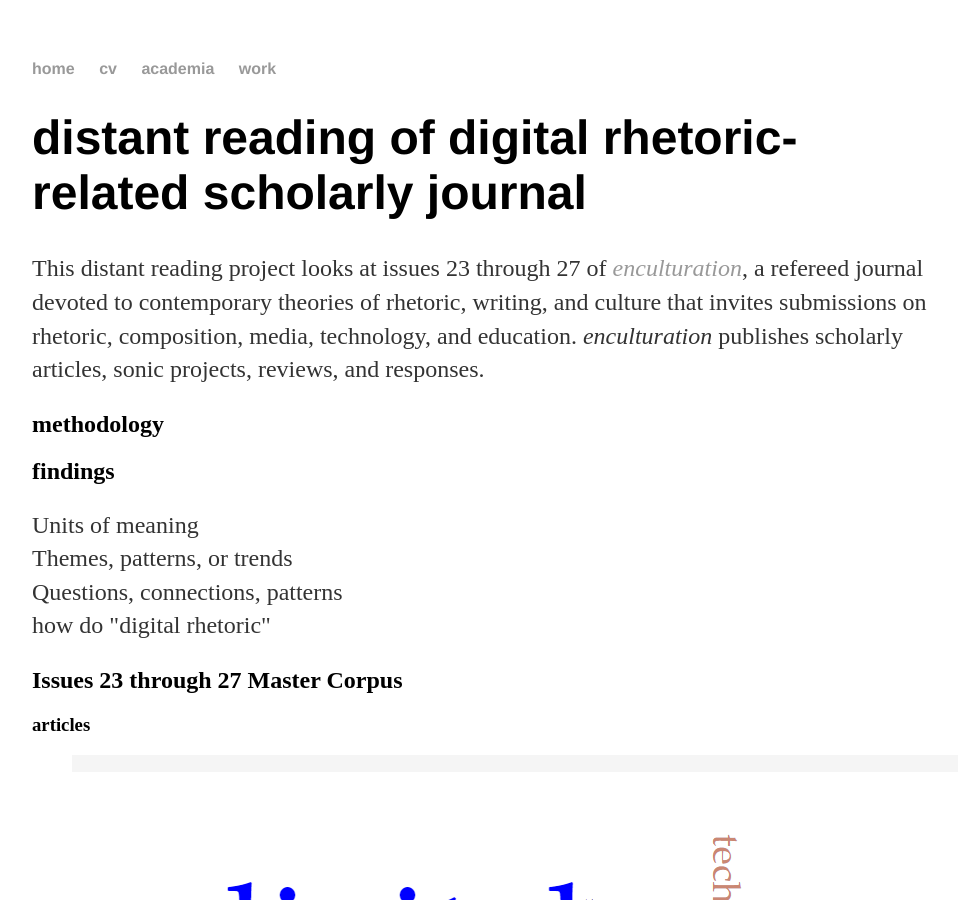
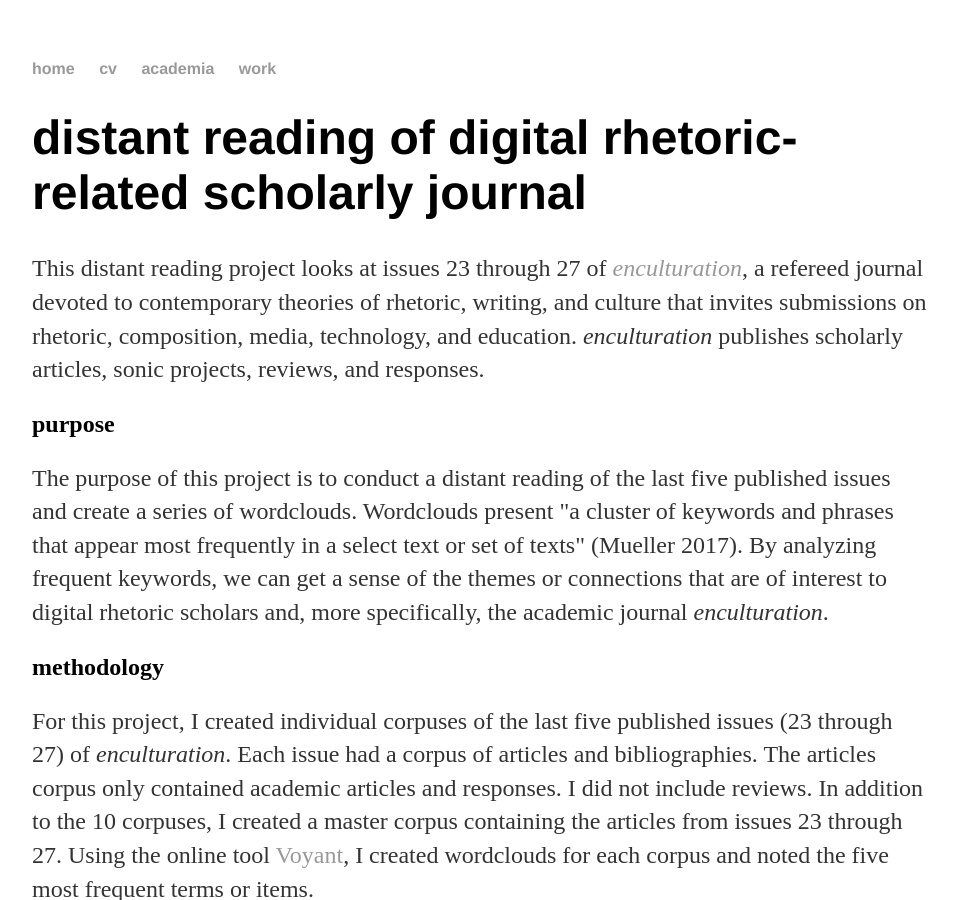
Before and after one commit to sydneyspangler/sydneyspangler.github.io, a Jekyll site: the page built from distant-reading-project/index.html, in a window 1280 px wide and 900 px high. Shown: the whole window, without its empty margins (160-1118 px from the left). Built offline with Jekyll 4.4.1, drawn with Linux system fonts in a browser that asks for light colours.

Commit message:
Update index.html

```diff
--- a/distant-reading-project/index.html
+++ b/distant-reading-project/index.html
@@ -5,7 +5,10 @@
 <div class="blurb">
 	<h1>distant reading of digital rhetoric-related scholarly journal</h1>
   	<p>This distant reading project looks at issues 23 through 27 of <a href="http://enculturation.net/"><i>enculturation</i></a>, a refereed journal devoted to contemporary theories of rhetoric, writing, and culture that invites submissions on rhetoric, composition, media, technology, and education. <i>enculturation</i> publishes scholarly articles, sonic projects, reviews, and responses.</p>
+	<h2>purpose</h2>
+	<p>The purpose of this project is to conduct a distant reading of the last five published issues and create a series of wordclouds. Wordclouds present "a cluster of keywords and phrases that appear most frequently in a select text or set of texts" (Mueller 2017). By analyzing frequent keywords, we can get a sense of the themes or connections that are of interest to digital rhetoric scholars and, more specifically, the academic journal <i>enculturation</i>.
 	<h2>methodology</h2>
+	<p>For this project, I created individual corpuses of the last five published issues (23 through 27) of <i>enculturation</i>. Each issue had a corpus of articles and bibliographies. The articles corpus only contained academic articles and responses. I did not include reviews. In addition to the 10 corpuses, I created a master corpus containing the articles from issues 23 through 27. Using the online tool <a href="https://voyant-tools.org/" target="_blank">Voyant</a>, I created wordclouds for each corpus and noted the five most frequent terms or items.</p>
 	<h2>findings</h2>
 	<p>Units of meaning <br> Themes, patterns, or trends <br> Questions, connections, patterns <br> how do "digital rhetoric" </p>
 	<h2>Issues 23 through 27 Master Corpus</h2>
```
